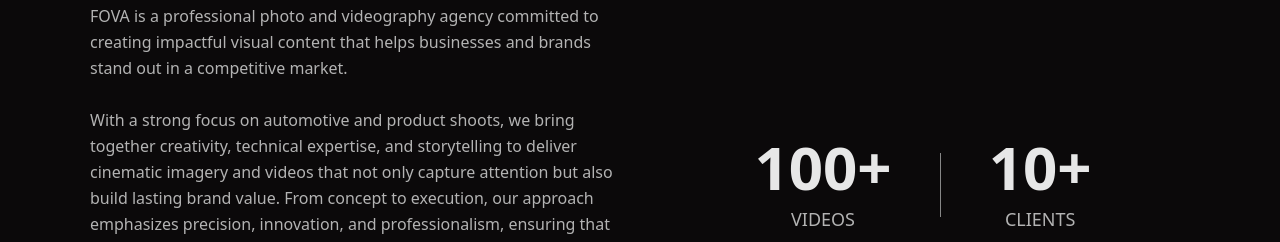
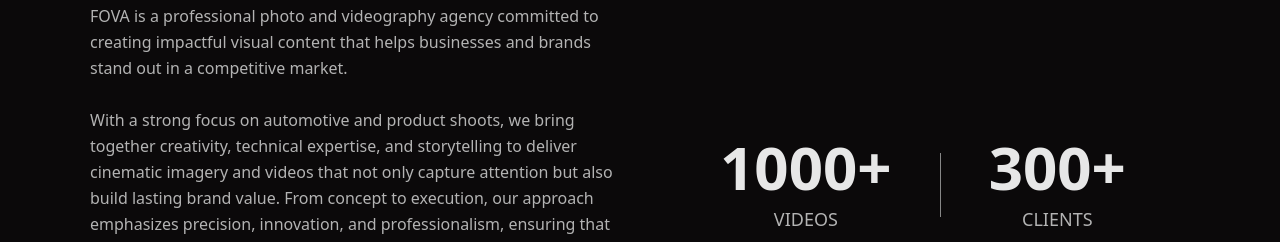
Before and after one commit to suzaankhan/fova, a website: page index.html in a window 1280 px wide. Shown: the part 1049-1291 px from the top of the page. Drawn offline with nearby package versions, Linux system fonts and the light colour scheme.

Commit message:
feat: increased client & video count

```diff
--- a/index.html
+++ b/index.html
@@ -151,7 +151,7 @@
           <div class="flex flex-col md:flex-row items-center gap-8 w-full max-w-md justify-center">
 
             <div class="text-center">
-              <div class="counter-value gold-text text-5xl md:text-6xl font-bold" data-target="100">0</div>
+              <div class="counter-value gold-text text-5xl md:text-6xl font-bold" data-target="1000">0</div>
               <div class="light-text mt-2 text-lg">VIDEOS</div>
             </div>
 
@@ -159,7 +159,7 @@
             <div class="hidden md:block border-r border-[#878787] mx-4 h-16"></div>
 
             <div class="text-center">
-              <div class="counter-value gold-text text-5xl md:text-6xl font-bold" data-target="10">0</div>
+              <div class="counter-value gold-text text-5xl md:text-6xl font-bold" data-target="300">0</div>
               <div class="light-text mt-2 text-lg">CLIENTS</div>
             </div>
 
```
